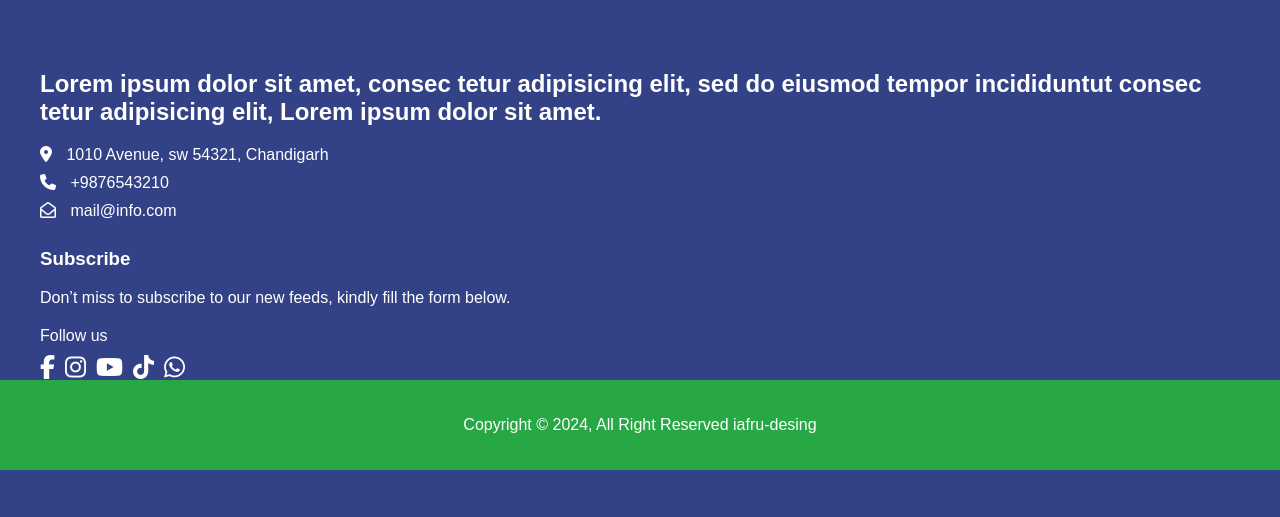
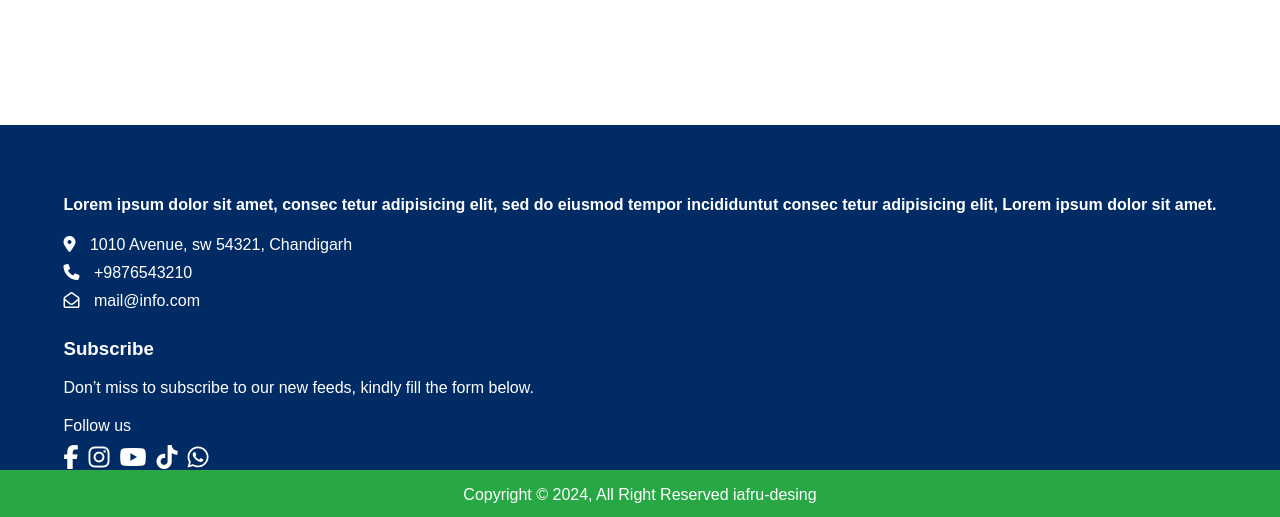
Before and after one commit to ianfr93/preentrega-01-ian-faundez-rubio, a React (Vite) app: page / in a window 1280 px wide. Shown: the part 280-797 px from the top of the page. Built offline with nearby package versions, Linux system fonts and the light colour scheme.

Commit message:
se guarda

```diff
--- a/src/components/Footer/Footer.css
+++ b/src/components/Footer/Footer.css
@@ -1,17 +1,17 @@
 /* Footer */
 .footer-section {
-    background-color:rgb(51, 66, 134);
+    background-color:#012B65;
     color: #fff;
     padding: 50px 0;
-    width: 100%; /* Ancho del 100% */
+    width: 100%;
 }
 
 /* Contenedor del footer */
 .container {
-    display: flex; /* Usamos flexbox para centrar el contenido horizontalmente */
-    justify-content: center; /* Centramos horizontalmente */
-    align-items: center; /* Centramos verticalmente */
-    flex-direction: column; /* Alinear elementos verticalmente */
+    display: flex;
+    justify-content: center;
+    align-items: center;
+    flex-direction: column;
 }
 
 /* Footer Content */
@@ -73,7 +73,10 @@
 .copyright-area {
     background-color: #28a745;
     color: #fff;
-    padding: 20px 0;
+    padding: 0px 0;
+    width: 100%;
+    position: fixed; /* Fijar el pie de página */
+    bottom: 0;
 }
 
 /* Enlace de Copyright */
--- a/src/components/Footer/Footer.jsx
+++ b/src/components/Footer/Footer.jsx
@@ -13,11 +13,11 @@ function Footer() {
               <div className="footer-widget">
 
                 <div className="footer-text">
-                  <h2>
+                  <h4>
                     Lorem ipsum dolor sit amet, consec tetur adipisicing elit,
                     sed do eiusmod tempor incididuntut consec tetur adipisicing
                     elit, Lorem ipsum dolor sit amet.
-                  </h2>
+                  </h4>
                 </div>
                 <div className="footer-contact-info">
                   <span>
```
